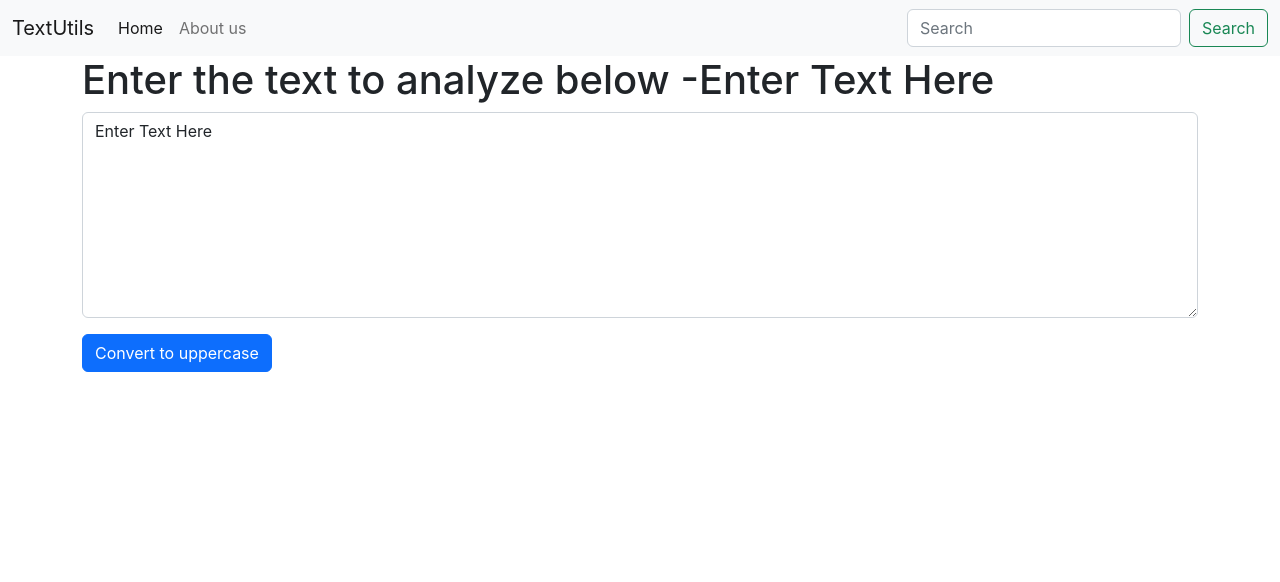
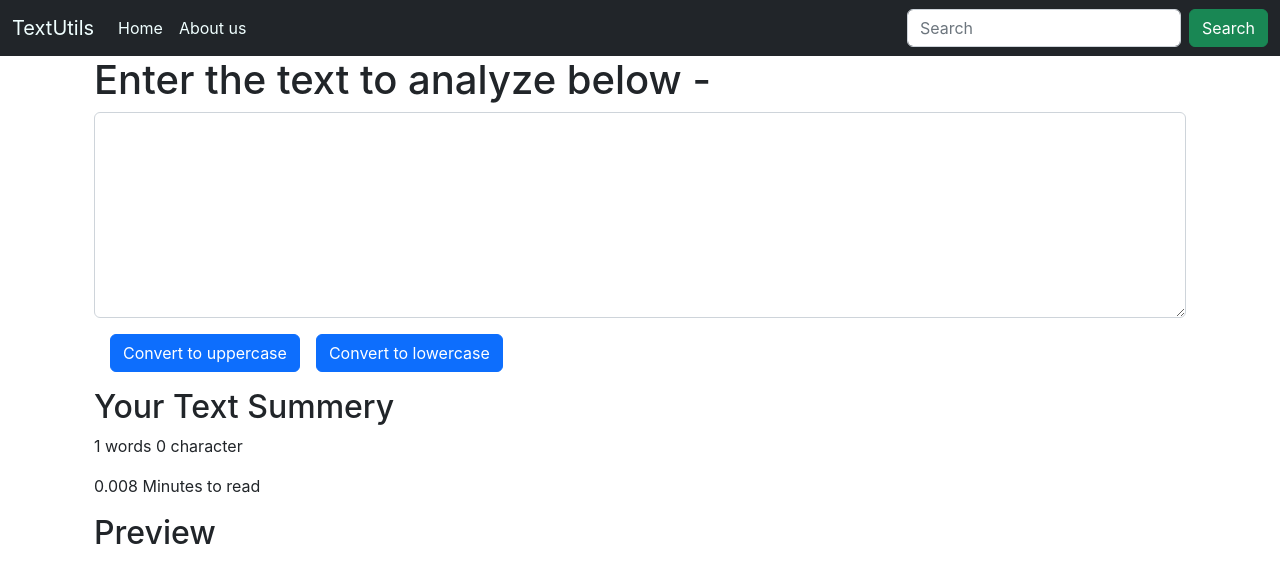
Before and after one commit to kanchan124/Basic-React-App, a React (Create React App) app in the folder textutils/: page / in a window 1280 px wide. Shown: the top 582 px of the page. Built offline with nearby package versions, Linux system fonts and the light colour scheme.

Commit message:
added some new basic features

```diff
--- a/textutils/src/App.css
+++ b/textutils/src/App.css
@@ -36,3 +36,8 @@
     transform: rotate(360deg);
   }
 }
+
+.nav-title,
+.nav-link {
+  color: azure;
+}
--- a/textutils/src/components/Navbar.js
+++ b/textutils/src/components/Navbar.js
@@ -3,9 +3,9 @@ import PropTypes from "prop-types";
 
 export default function Navbar(props) {
   return (
-    <nav className="navbar navbar-expand-lg bg-light">
+    <nav className="navbar navbar-expand-lg bg-dark">
       <div className="container-fluid">
-        <a className="navbar-brand" href="/">
+        <a className="navbar-brand nav-title" href="/">
           {props.title}
         </a>
         <button
@@ -22,12 +22,12 @@ export default function Navbar(props) {
         <div className="collapse navbar-collapse" id="navbarSupportedContent">
           <ul className="navbar-nav me-auto mb-2 mb-lg-0">
             <li className="nav-item">
-              <a className="nav-link active" aria-current="page" href="/">
+              <a className="nav-link " aria-current="page" href="/">
                 Home
               </a>
             </li>
             <li className="nav-item">
-              <a className="nav-link" href="/">
+              <a className="nav-link " href="/">
                 {props.aboutText}
               </a>
             </li>
@@ -39,7 +39,7 @@ export default function Navbar(props) {
               placeholder="Search"
               aria-label="Search"
             />
-            <button className="btn btn-outline-success" type="submit">
+            <button className="btn btn-success" type="submit">
               Search
             </button>
           </form>
--- a/textutils/src/components/TextForm.js
+++ b/textutils/src/components/TextForm.js
@@ -2,18 +2,23 @@ import React, { useState } from "react";
 
 export default function TextForm(props) {
   const handleUppercaseClick = () => {
-    setText(text.toLocaleUpperCase())
+    setText(text.toLocaleUpperCase());
   };
 
   const handleOnChnage = (event) => {
-    setText(event.target.value)
+    setText(event.target.value);
+  };
+
+  const handleLowercaseClick = (event) => {
+    setText(text.toLocaleLowerCase());
   };
 
   //state in react
-  const [text, setText] = useState("Enter Text Here");
+  const [text, setText] = useState("");
   /*   setText("updated text"); */
   return (
-    <div>
+    <>
+      <div className="container">
         <h1>
           {props.heading}-{text}
         </h1>
@@ -26,9 +31,22 @@ export default function TextForm(props) {
             onChange={handleOnChnage}
           ></textarea>
         </div>
-      <button className="btn btn-primary" onClick={handleUppercaseClick}>
+        <button className="btn btn-primary mx-3" onClick={handleUppercaseClick}>
           Convert to uppercase
         </button>
+        <button className="btn btn-primary" onClick={handleLowercaseClick}>
+          Convert to lowercase
+        </button>
       </div>
+      <div className="container my-3">
+        <h2>
+        Your Text Summery
+        </h2>
+        <p>{text.split(" ").length  } words {text.length} character</p>
+        <p>{0.008 *text.split(" ").length} Minutes to read</p>
+        <h2>Preview</h2>
+        <p>{text}</p>
+      </div>
+    </>
   );
 }
```
Lines whose indentation alone changed are shown as unchanged.
